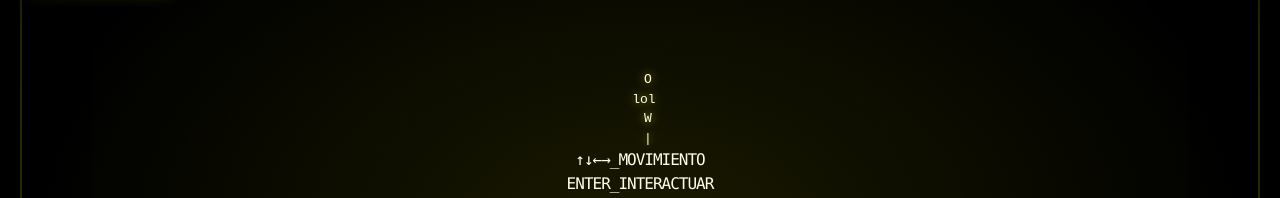
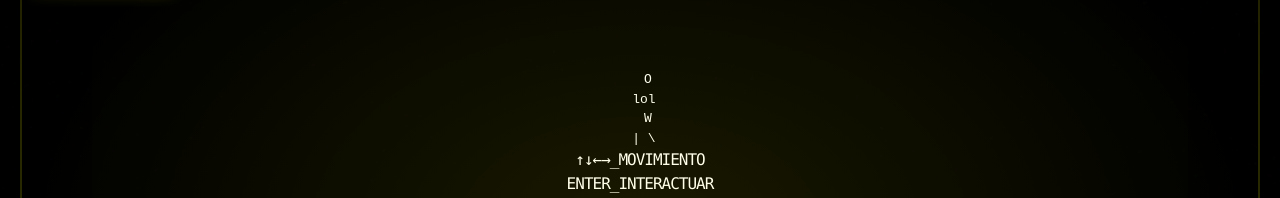
Before and after one commit to Andylmao/otros_diasW, a React (Vite) app in the folder OD_webs/: page / in a window 1280 px wide. Shown: the part 170-368 px from the top of the page. Built offline with nearby package versions, Linux system fonts and the light colour scheme; no server answers; the database is empty.

Commit message:
modify front page, movement pj

```diff
--- a/OD_webs/src/components/ASCIIWelcome.jsx
+++ b/OD_webs/src/components/ASCIIWelcome.jsx
@@ -4,7 +4,8 @@ const ASCIIWelcome = ({ onEnterSite, isInverted }) => {
   const [position, setPosition] = useState({ x: 100, y: 300 });
   const [showPrompt, setShowPrompt] = useState(false);
   const [windowSize, setWindowSize] = useState({ width: 1200, height: 800 });
-
+  const [walkFrame, setWalkFrame] = useState(0); // ← Nuevo estado para la animación
+  const [isMoving, setIsMoving] = useState(false); // ← Para saber si se está moviendo
   // Actualizar tamaño de ventana
   useEffect(() => {
     const handleResize = () => {
@@ -28,22 +29,44 @@ const ASCIIWelcome = ({ onEnterSite, isInverted }) => {
     const newY = Math.max(50, Math.min(windowSize.height - 150, position.y + dy));
 
     setPosition({ x: newX, y: newY });
+    setIsMoving(true); // ← Indicar que está en movimiento
 
-    // Detectar cuando está cerca de la puerta (lado derecho)
+    // Cambiar frame de caminado (0, 1, 2, 3...)
+    setWalkFrame(prev => (prev + 1) % 4);
+
     const doorX = windowSize.width - 150;
     const doorY = windowSize.height / 2;
 
     setShowPrompt(newX > doorX - 100 && Math.abs(newY - doorY) < 100);
+
+    // Resetear movimiento después de un tiempo
+    setTimeout(() => setIsMoving(false), 200);
+  };
+
+  const getSuperAnimatedCharacter = () => {
+    const superFrames = [
+      // Secuencia completa de caminado
+      `  O\n lol\n  W\n / \\`,  // Posición neutral
+      `  O\n(lol)\n  W\n /| `,  // Brazo izquierdo moviéndose
+      `  O\n lol\n  W\n | \\`,  // Cruzado
+      `  O\n(lol)\n  W\n |\\ `,  // Brazo derecho moviéndose
+      `  O\n lol\n  W\n/ |`,   // Paso amplio izquierdo
+      `  O\n(lol)\n  W\n | `,   // Centro
+      `  O\n lol\n  W\n| \\`,   // Paso amplio derecho
+      `  O\n(lol)\n  W\n  |`    // Centro
+    ];
+
+    return superFrames[walkFrame % 8];
   };
 
   useEffect(() => {
     const handleKeyPress = (e) => {
       switch(e.key) {
-        case 'ArrowRight': moveCharacter(30, 0); break;
-        case 'ArrowLeft': moveCharacter(-30, 0); break;
-        case 'ArrowUp': moveCharacter(0, -30); break;
-        case 'ArrowDown': moveCharacter(0, 30); break;
-        case 'Enter':
+        case 'ArrowRight': case 'd': moveCharacter(30, 0); break;
+        case 'ArrowLeft': case 'a': moveCharacter(-30, 0); break;
+        case 'ArrowUp': case 'w': moveCharacter(0, -30); break;
+        case 'ArrowDown': case 's': moveCharacter(0, 30); break;
+        case 'Enter': case ' ':
           if (showPrompt) onEnterSite();
           break;
       }
@@ -52,6 +75,17 @@ const ASCIIWelcome = ({ onEnterSite, isInverted }) => {
     window.addEventListener('keydown', handleKeyPress);
     return () => window.removeEventListener('keydown', handleKeyPress);
   }, [position, showPrompt, windowSize]);
+
+
+  useEffect(() => {
+    if (!isMoving) {
+      const idleAnimation = setInterval(() => {
+        setWalkFrame(prev => (prev + 1) % 4);
+      }, 500); // Animación lenta cuando está quieto
+
+      return () => clearInterval(idleAnimation);
+    }
+  }, [isMoving]);
 
   return (
     <div className="min-h-screen bg-black relative overflow-hidden">
@@ -94,19 +128,18 @@ const ASCIIWelcome = ({ onEnterSite, isInverted }) => {
         </div>
       </div>
 
-      {/* PERSONAJE - SE MUEVE POR TODA LA PANTALLA */}
+
       <div
-        className="fixed text-yellow-400 text-3xl z-20 ascii-glow"
+        className="fixed text-yellow text-3xl z-20"
         style={{
           left: `${position.x}px`,
-          top: `${position.y}px`
+          top: `${position.y}px`,
+          textShadow: '0 0 10px rgba(0,0,0,0.3)',
+          transition: 'left 0.2s ease, top 0.2s ease' // ← Transición suave
         }}
       >
         <pre className="leading-tight">
-          {`  O\n`}
-          {` lol\n`}
-          {`  W\n`}
-          {`  |`}
+          {getSuperAnimatedCharacter()}
         </pre>
       </div>
 
```
